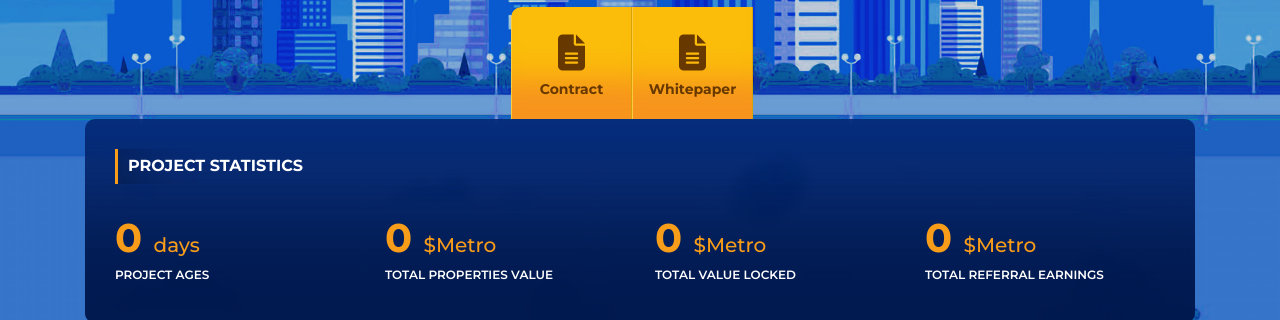
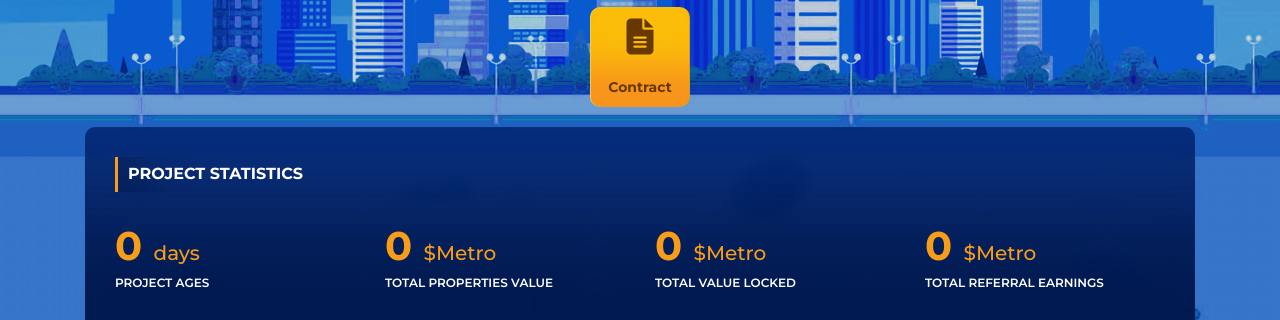
Before and after one commit to charindithjaindu/dex-real-state, a plain HTML site: page index.html in a window 1280 px wide. Shown: the part 403-723 px from the top of the page. Drawn offline with nearby package versions, Linux system fonts and the light colour scheme.

Commit message:
Add files via upload

```diff
--- a/asset/css/style.css
+++ b/asset/css/style.css
@@ -112,7 +112,12 @@ strong {
 }
 
 .abox {
-    display: block;
+    width: 100px;
+    height: 100px;
+    display: flex;
+    align-items: center;
+    justify-content: center;
+    flex-direction: column;
     cursor: pointer;
     padding: 20px 0px;
     text-align: center;
@@ -122,6 +127,7 @@ strong {
     box-shadow: inset 0px -70px 30px -30px #f7941d;
     border-radius: 0px;
     font-weight: 900;
+    border-radius: 10px;
 }
 
 .abox:hover,
@@ -134,8 +140,8 @@ strong {
 
 .abox i {
     font-size: 36px;
-    margin: 8px 0px;
-    vertical-align: middle;
+    margin: 2px 0px;
+
 }
 
 .abox .title_mini {
@@ -143,11 +149,13 @@ strong {
 }
 
 .rowtopmenu {
-
-    margin-right: 200px;
-    margin-left: 426px;
+    display: flex;
+    justify-content: center;
+    align-items: center;
+    flex-direction: column;
     border-radius: 10px 10px 0px 0px;
     overflow: hidden;
+
 }
 
 @media (max-width: 767px) {
@@ -159,8 +167,6 @@ strong {
 
     .rowtopmenu {
         margin-top: 20px;
-        margin-right: -172px;
-        margin-left: 58px;
         border-radius: 10px 10px 0px 0px;
         overflow: hidden;
     }
@@ -410,6 +416,9 @@ td {
     font-weight: 800;
 }
 
+
+
+
 .sociallink {
     display: inline-block;
     color: #fff !important;
--- a/asset/js/main.js
+++ b/asset/js/main.js
@@ -67,19 +67,19 @@ $('.btn-deposit').click(function(){
     }
     if (plan == 0) {
         var amount = '3300000';
-        var textd = "Buy (0.33% Propify)";
+        var textd = "Buy (0.33% $Metro)";
     }
     if (plan == 1) {
         var amount = '5500000';
-        var textd = "Buy (0.55% Propify)";
+      var textd = "Buy (0.55% $Metro)";
     }
     if (plan == 2) {
         var amount = '8800000';
-        var textd = "Buy (0.88% Propify)";
+      var textd = "Buy (0.88% $Metro)";
     }
     if (plan == 3) {
         var amount = '13200000';
-        var textd = "Buy (1.32% Propify)";
+      var textd = "Buy (1.32% $Metro)";
     }
 
     deposit_user_1(ref,plan,amount).then($(this).html(textd));
@@ -141,7 +141,7 @@ async function getAccountDetails() {
         var accLast = address.slice(-3);
         ethereumButton.innerHTML = accFirst+'...'+accLast+" &nbsp;<i class='fa fa-power-off fa-fw'></i>";
         var reflink = document.getElementById('reflink');
-        reflink.setAttribute("value", 'https://propify.one/?ref='+address);
+        reflink.setAttribute("value", 'https://app.metromax.pro/?ref='+address);
         var allowance = await readContract({
           address: address_1,
           abi: abi_1,
--- a/index.html
+++ b/index.html
@@ -28,28 +28,40 @@
         <img src="./asset/img/logo2.png" class='fa-bounce fa-sm' style=" width: 50%; max-width: 250px; ">
       </div>
 
-      <div class="tab-content">
+      <div class="tab-content ">
         <div class="row">
           <div class="col-xs-12" style="text-align: center;">
             <a href='https://t.me/$MetroPortal' target="_blank" class='sociallink'><i class="fa-brands fa-telegram"></i></a>
             <a href='https://twitter.com/$Metro_ETH' target="_blank" class='sociallink'><i class="fa-brands fa-twitter"></i></a>
           </div>
         </div>
-        <div class="row rowtopmenu">
-          <div class="col-xs-3 nopadding">
-            <a class="abox box blur" href='#' target='_blank'
+
+
+        <!-- Remade below
+
+          <div class="rowtopmenu ">
+          <div class="col-xs-3 nopadding ">
+            <a class="abox box blur offset-5" href='https://etherscan.io/address/0xf3892f014dbeb49606a45c4ddffa7002274c1b6c/' target='_blank'
               style=" border-left: 1px solid #ffffff38; border-right: 1px solid #00000024; ">
               <i class="fa fa-file-alt fa-fw"></i> <span class="title_mini"> <br> Contract </span>
             </a>
           </div>
-          <div class="col-xs-3 nopadding">
-              <a class="abox box blur" href='https://metromax.gitbook.io/metromax-whitepaper/' target='_blank' style=" border-left: 1px solid #ffffff38; border-right: 1px solid #00000024; ">
-                <i class="fa fa-file-alt fa-fw"></i> <span class="title_mini"><br>Whitepaper</span>
-              </a>
+
+        </div> -->
+
+
+        <div class="rowtopmenu 4">
+          <div class="row">
+            <a class="abox box blur rounded" href='https://etherscan.io/address/0xf3892f014dbeb49606a45c4ddffa7002274c1b6c/' target='_blank'
+            style=" border-left: 1px solid #ffffff38; border-right: 1px solid #00000024; ">
+            <i class="fa fa-file-alt fa-fw"></i> <span class="title_mini"> <br> Contract </span>
+          </a>
+
           </div>
+
         </div>
 
-
+        <div style="height: 20px;"></div>
 
 
 
```
